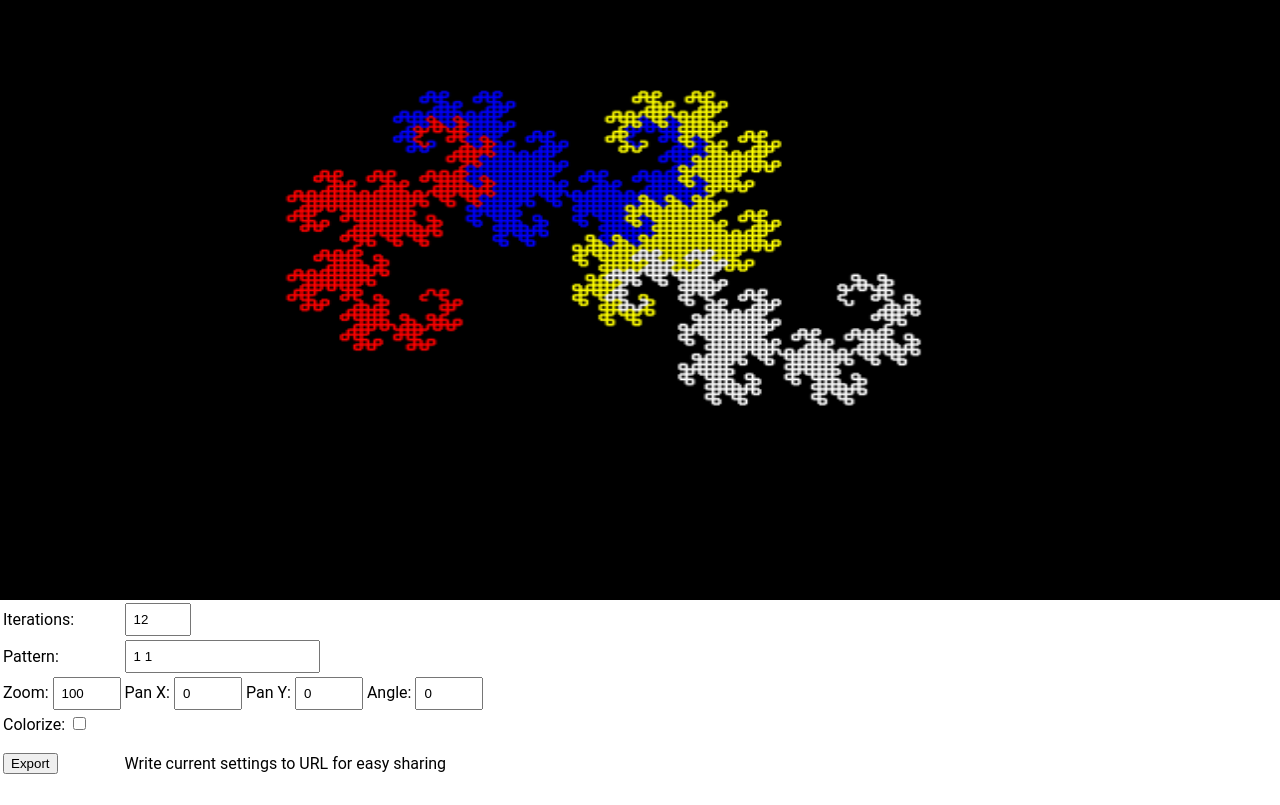
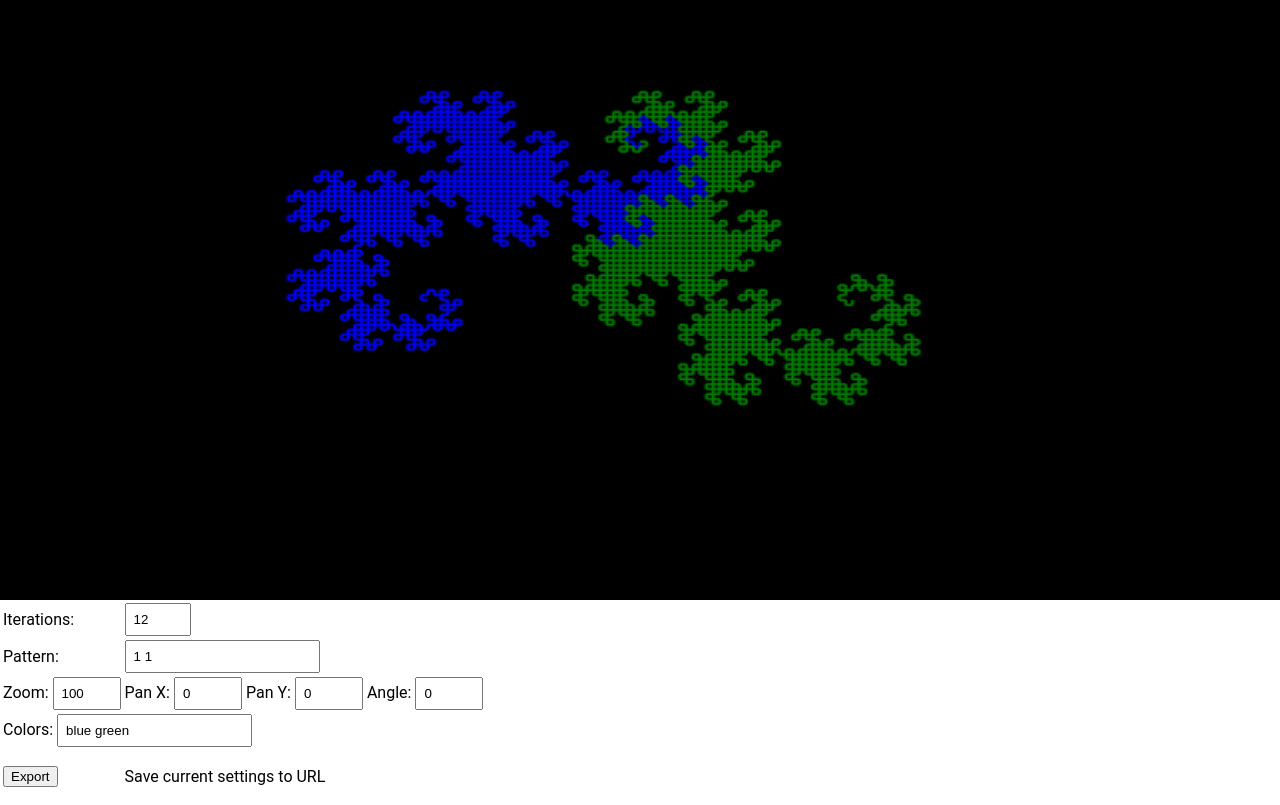
Before and after one commit to JoshuaNeely/DragonFractal, an Angular app: page / in a window 1280 px wide. Built offline with nearby package versions, Linux system fonts and the light colour scheme.

Commit message:
feat: polish color specification

```diff
--- a/src/app/control-panel/control-panel-events.ts
+++ b/src/app/control-panel/control-panel-events.ts
@@ -7,5 +7,5 @@ export interface ControlPanelEvent {
   panX: number;
   panY: number;
   angle: number;
-  color: string;
+  colors: string[];
 }
--- a/src/app/control-panel/control-panel.component.html
+++ b/src/app/control-panel/control-panel.component.html
@@ -71,20 +71,18 @@
         </tr>
 
         <tr>
-            <td>
-                Colorize:
+            <td colspan="100%">
+                Colors:
                 <input
-                    type="checkbox"
                     (change)="updateColor($event.target)"
-                    [value]="useColor">
+                    [value]="humanFacingColors">
             </td>
-
         <tr>
             <td>
                 <button (click)="exportToUrl()">Export</button>
             </td>
             <td colspan="100%">
-                <p>Write current settings to URL for easy sharing</p>
+                <p>Save current settings to URL</p>
             </td>
     </table>
 </div>
--- a/src/app/control-panel/control-panel.component.ts
+++ b/src/app/control-panel/control-panel.component.ts
@@ -12,6 +12,8 @@ import { Pattern } from '../pattern';
 export class ControlPanelComponent implements OnInit, AfterViewInit {
 
   useColor = false;
+  humanFacingColors = 'blue green';
+  colors: string[] = [];
   iterations = 12;
   humanFacingPattern = '1 1';
   rawPattern: Pattern = [];
@@ -31,6 +33,7 @@ export class ControlPanelComponent implements OnInit, AfterViewInit {
 
   ngAfterViewInit(): void {
     this.processPattern(this.humanFacingPattern);
+    this.processColorInput();
     this.emitFractalUpdates();
   }
 
@@ -42,6 +45,7 @@ export class ControlPanelComponent implements OnInit, AfterViewInit {
     queryParams.set('angle', `${this.angle}`);
     queryParams.set('iterations', `${this.iterations}`);
     queryParams.set('pattern', `${this.humanFacingPattern}`);
+    queryParams.set('colors', `${this.humanFacingColors}`);
     location.href = '?' + queryParams.toString();
   }
 
@@ -52,6 +56,7 @@ export class ControlPanelComponent implements OnInit, AfterViewInit {
     this.angle = this.getNumericQueryParam('angle', this.angle);
     this.iterations = this.getNumericQueryParam('iterations', this.iterations);
     this.humanFacingPattern = this.getStringQueryParam('pattern', this.humanFacingPattern);
+    this.humanFacingColors = this.getStringQueryParam('colors', this.humanFacingColors);
   }
 
   private getNumericQueryParam(paramName: string, defaultVal: number): number {
@@ -133,8 +138,19 @@ export class ControlPanelComponent implements OnInit, AfterViewInit {
   updateColor(eventTarget: any): void {
     if (eventTarget) {
       this.useColor = eventTarget.checked;
-      this.emitFractalUpdates();
+      this.humanFacingColors = eventTarget.value;
+      this.processColorInput();
     }
+  }
+
+  private processColorInput(): void {
+    const colorsString = this.humanFacingColors;
+    const colors = colorsString.split(' ');
+    // some validation here...?
+    // Turns out canvas.strokeStyle kinda does this automatically.
+    // It's not user-facing feedback, but invalid colors won't break it.
+    this.colors = colors;
+    this.emitFractalUpdates();
   }
 
   private emitFractalUpdates(): void {
@@ -145,7 +161,7 @@ export class ControlPanelComponent implements OnInit, AfterViewInit {
       panX: this.panX,
       panY: this.panY,
       angle: this.angle,
-      color: this.useColor ? 'blue' : '',
+      colors: this.colors,
     });
   }
 
@@ -157,7 +173,7 @@ export class ControlPanelComponent implements OnInit, AfterViewInit {
       panX: this.panX,
       panY: this.panY,
       angle: this.angle,
-      color: this.useColor ? 'blue' : '',
+      colors: this.colors,
     });
   }
 }
--- a/src/app/display/display.component.ts
+++ b/src/app/display/display.component.ts
@@ -96,12 +96,8 @@ export class DisplayComponent implements OnInit, AfterViewInit {
   }
 
   private getNextColor(event: ControlPanelEvent, pointIndex: number, totalPoints: number): string {
-    const color1 = 'red';
-    const color2 = '#00FF';
-    const color3 = 'yellow';
-    const color4 = 'white';
+    const colors = event.colors;
 
-    const colors = [color1, color2, color3, color4];
     const pointProgress = pointIndex / totalPoints;
     const colorIndex = Math.floor(pointProgress * colors.length);
 
```
